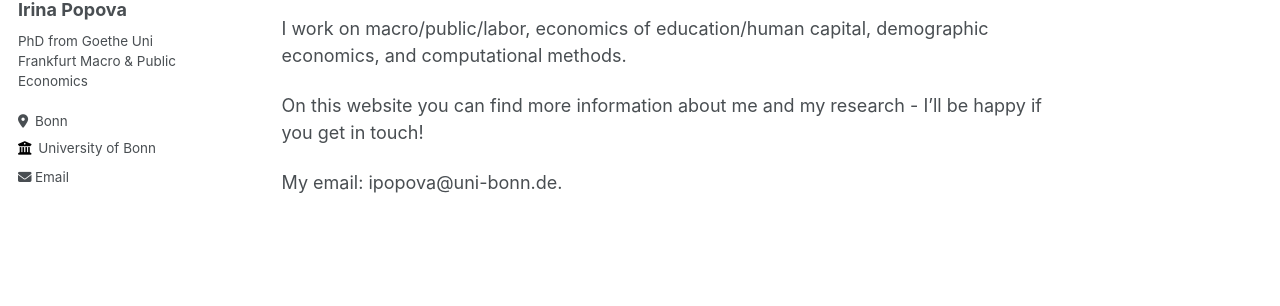
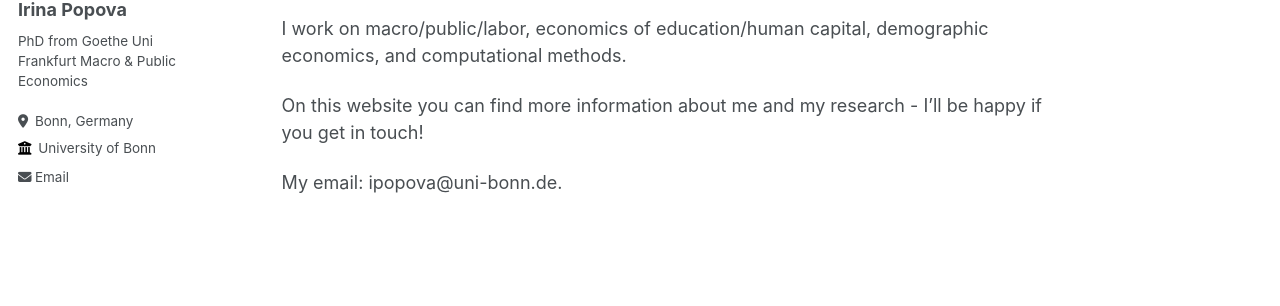
Before and after one commit to theta73/theta73.github.io, a Jekyll site: the page built from _pages/about.md, in a window 1280 px wide. Shown: the part 292-598 px from the top of the page. Built offline with Jekyll 4.4.1, drawn with Linux system fonts in a browser that asks for light colours.

Commit message:
Update _config.yml

```diff
--- a/_config.yml
+++ b/_config.yml
@@ -25,7 +25,7 @@ author:
   name             : "Irina Popova"
   pronouns         : # example: "she/her"
   bio              : "PhD from Goethe Uni Frankfurt Macro & Public Economics"
-  location         : "Bonn"
+  location         : "Bonn, Germany"
   employer         : "University of Bonn"
   uri              : # URL
   email            : "ipopova@uni-bonn.de"
```
